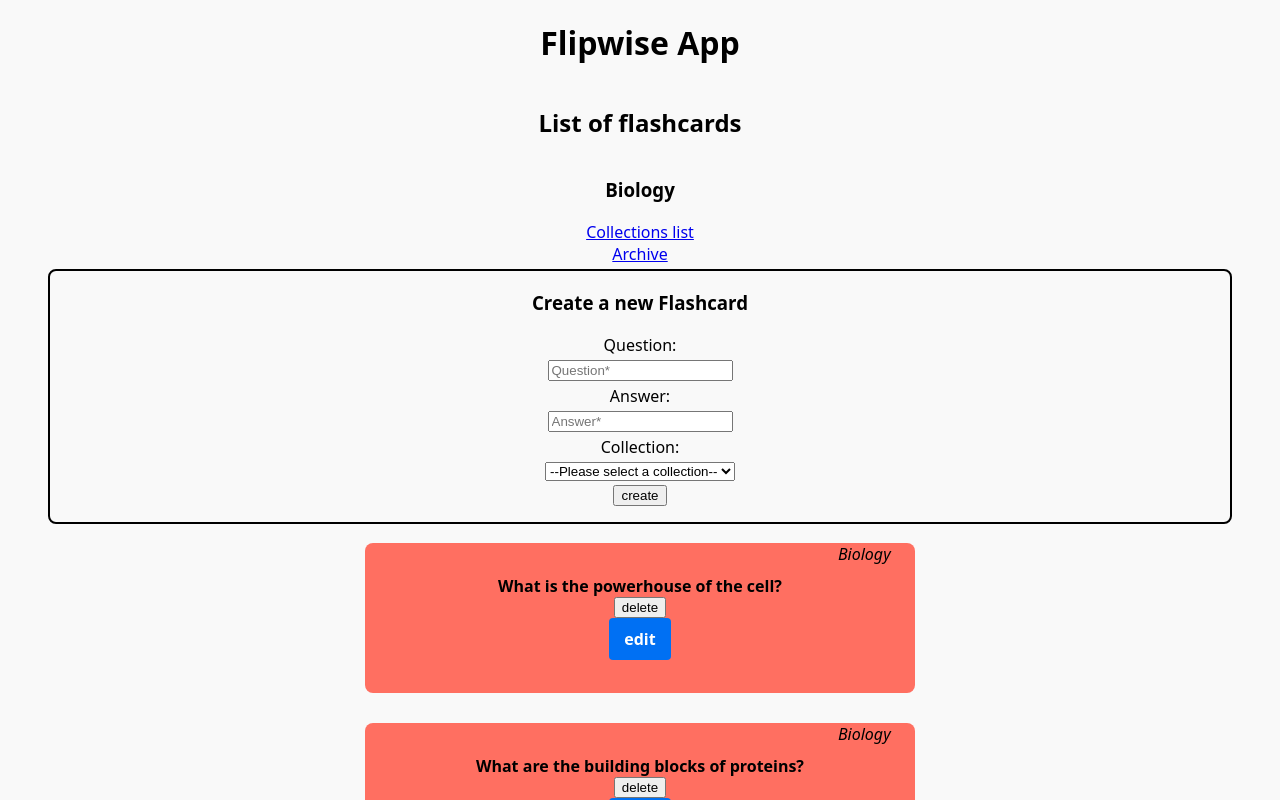
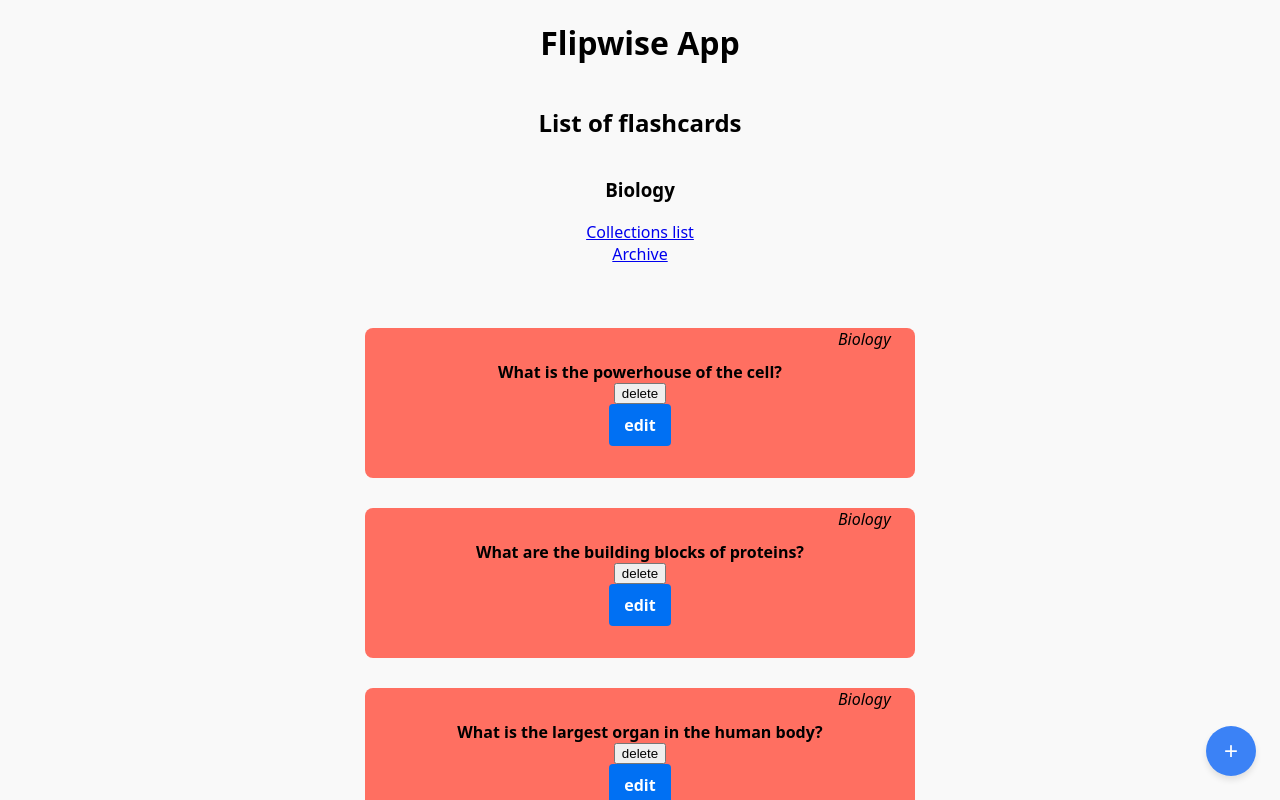
Before and after one commit to TastyCrysis/FlipWise-2.0, a Next.js app: page /collections/2/flashcards in a window 1280 px wide. Shown: the top 800 px of the page. Built offline with nearby package versions, Linux system fonts and the light colour scheme.

Commit message:
replace flashcardform with createmodal in flashcards

```diff
--- a/pages/collections/[id]/flashcards.js
+++ b/pages/collections/[id]/flashcards.js
@@ -2,6 +2,7 @@ import FlashcardList from "@/components/FlashcardList";
 import styled from "styled-components";
 import Link from "next/link";
 import FlashcardForm from "@/components/FlashcardForm";
+import CreateModal from "@/components/CreateModal";
 import { useRouter } from "next/router";
 
 const Container = styled.header`
@@ -39,8 +40,8 @@ export default function Homepage({
           </Link>
         )}
       </Container>
-      <FlashcardForm
-        onSubmit={handleCreateFlashcard}
+      <CreateModal
+        handleCreateFlashcard={handleCreateFlashcard}
         title="Create a new Flashcard"
       />
       <FlashcardList
```
